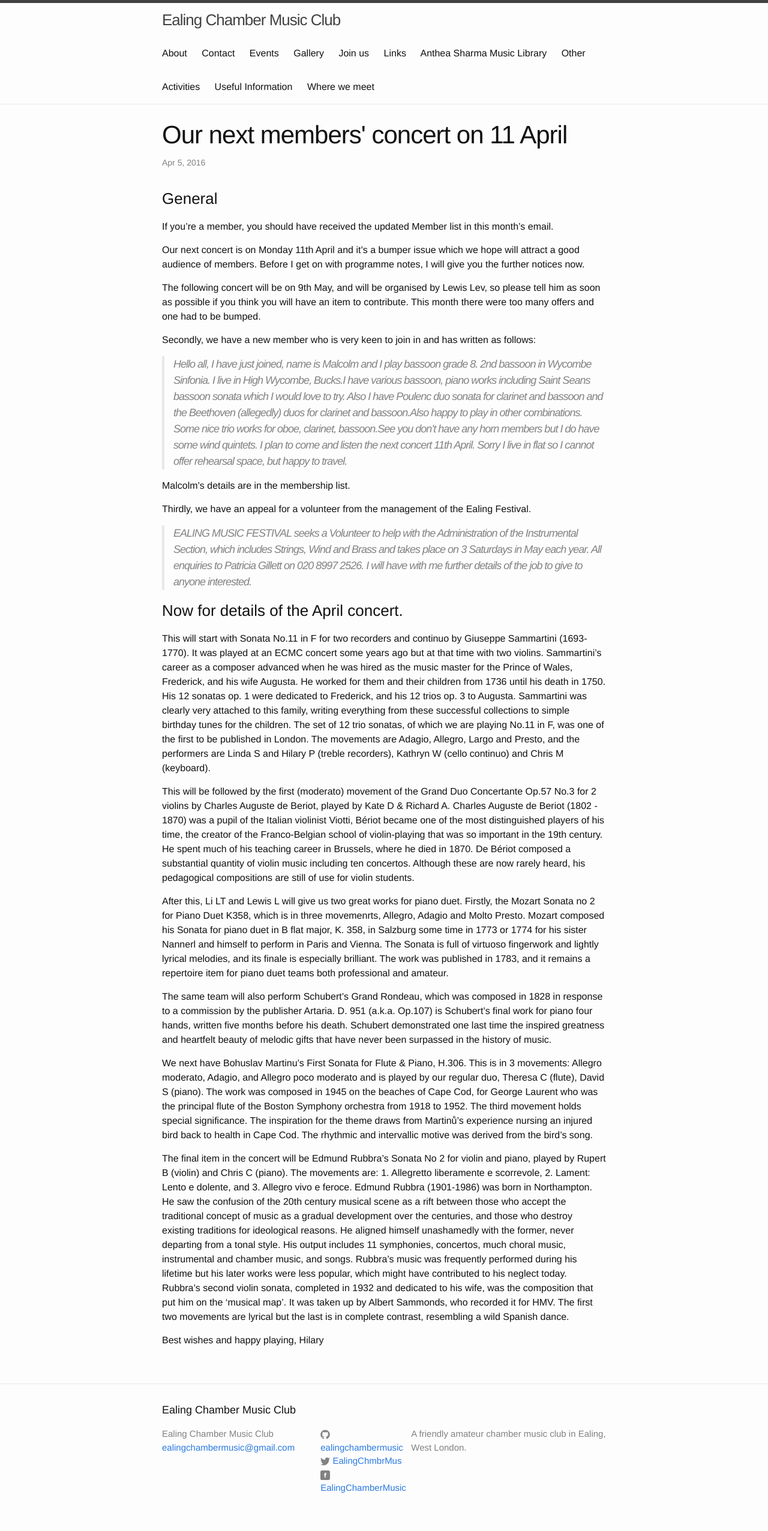
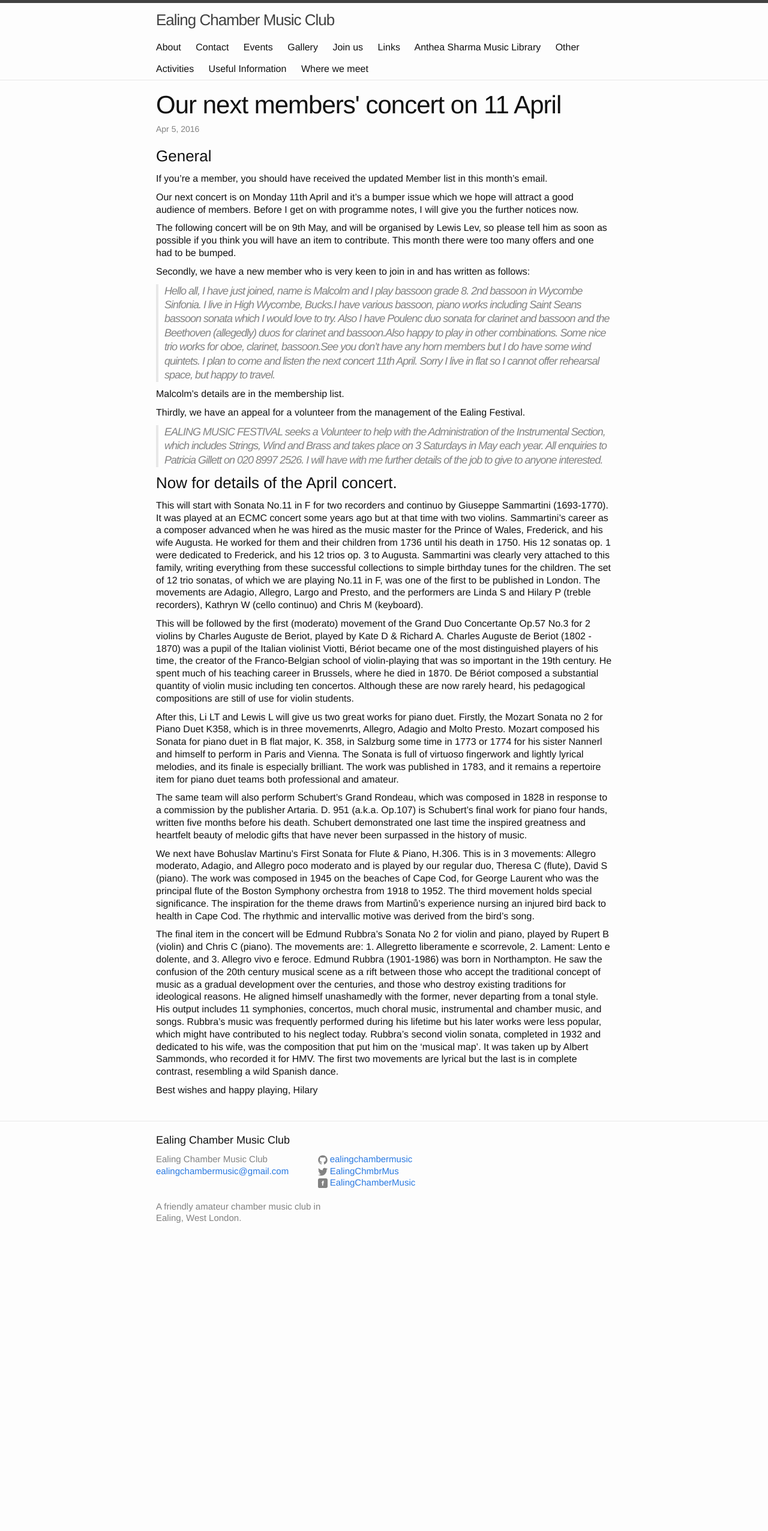
Before and after one commit to ealingchambermusic/ealingchambermusic.github.io, a Jekyll site: the page built from _posts/2016-04-05-April-2016-Concert.md, in a window 1280 px wide. Shown: the whole page at 60% size. Built offline with Jekyll 4.4.1, drawn with Linux system fonts in a browser that asks for light colours; after the commit the page ends 2081 px from its top, so only the background shows below that.

Commit message:
[TL] Tries to clean up styles a bit

```diff
--- a/_sass/_layout.scss
+++ b/_sass/_layout.scss
@@ -26,7 +26,7 @@
 
 .site-nav {
     float: right;
-    line-height: 56px;
+    line-height: 36px;
 
     .menu-icon {
         display: none;
@@ -132,13 +132,13 @@
 }
 
 .footer-col-2 {
-    width: -webkit-calc(20% - (#{$spacing-unit} / 2));
-    width:         calc(20% - (#{$spacing-unit} / 2));
+    width: -webkit-calc(30% - (#{$spacing-unit} / 2));
+    width:         calc(30% - (#{$spacing-unit} / 2));
 }
 
 .footer-col-3 {
-    width: -webkit-calc(45% - (#{$spacing-unit} / 2));
-    width:         calc(45% - (#{$spacing-unit} / 2));
+    width: -webkit-calc(40% - (#{$spacing-unit} / 2));
+    width:         calc(40% - (#{$spacing-unit} / 2));
 }
 
 @include media-query($on-laptop) {
--- a/css/main.scss
+++ b/css/main.scss
@@ -10,9 +10,9 @@
 $base-font-size:   16px;
 $base-font-weight: 400;
 $small-font-size:  $base-font-size * 0.875;
-$base-line-height: 1.5;
+$base-line-height: 1.3;
 
-$spacing-unit:     30px;
+$spacing-unit:     20px;
 
 $text-color:       #111;
 $background-color: #fdfdfd;
@@ -26,7 +26,7 @@
 $content-width:    800px;
 
 $on-palm:          600px;
-$on-laptop:        800px;
+$on-laptop:        1040px;
 
 
 
```
